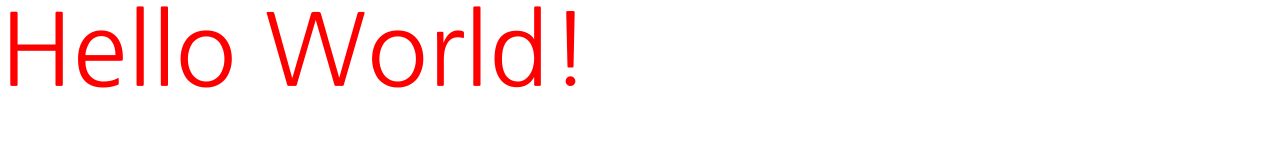
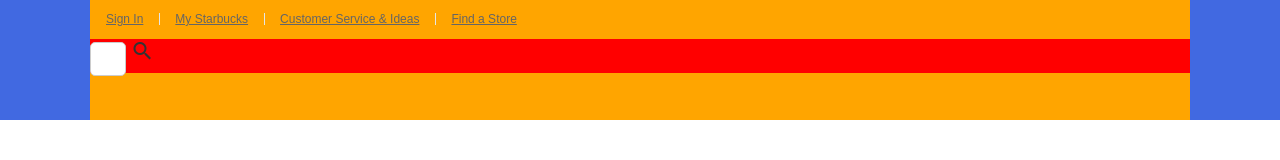
Before and after one commit to duncan1409/clone_strabucks, a plain HTML site: page index.html in a window 1280 px wide. Drawn offline with nearby package versions, Linux system fonts and the light colour scheme.

Commit message:
css작업중

```diff
--- a/css/main.css
+++ b/css/main.css
@@ -1,5 +1,93 @@
-body{
-	color:red;
-	font-size: 100px;
+body {
+	color: #333;
+	font-size: 16px;
+	font-weight: 400;
+	line-height: 1.4;
 	font-family: 'Nanum Gothic', sans-serif;
 }
+
+/* HEADER */
+header {
+	background-color: royalblue;
+}
+
+header .inner {
+	width: 1100px;
+	height: 120px;
+	margin: 0 auto;
+	position: relative;
+	background-color: orange;
+}
+
+header .logo {
+	height: 75px;
+	position: absolute;
+	top: 0;
+	bottom: 0;
+	left: 0;
+	margin: auto;
+	display: none;
+}
+
+header .sub-menu {}
+
+header .sub-menu ul.menu {
+	font-family: Arial, sans-serif;
+	display: flex;
+}
+
+header .sub-menu ul.menu li {
+	position: relative;
+}
+
+header .sub-menu ul.menu li::before {
+	content: "";
+	width: 1px;
+	height: 12px;
+	background-color: #e5e5e5;
+	position: absolute;
+	top: 0;
+	bottom: 0;
+	margin: auto 0;
+}
+
+header .sub-menu ul.menu li:first-child::before {
+	display: none;
+}
+
+header .sub-menu ul.menu li a {
+	font-size: 12px;
+	padding: 11px 16px;
+	display: block;
+	color: #656565;
+}
+
+header .sub-menu ul.menu li a:hover {
+	color: #000;
+}
+
+header .sub-menu .search {
+	background-color: red;
+	height: 34px;
+}
+
+header .sub-menu .search input {
+	width: 36px;
+	height: 34px;
+	padding: 4px 10px;
+	border: 1px solid #ccc;
+	box-sizing: border-box;
+	border-radius: 5px;
+	outline: none;
+	background-color: #fff;
+	color: #777;
+	font-size: 12px;
+	transition: width.4s;
+}
+
+header .sub-menu .search input:focus{
+	width: 190px;
+	border-color:#669900;
+}
+
+header .sub-menu .search .material-icons {}
--- a/index.html
+++ b/index.html
@@ -7,11 +7,11 @@
 	<title>Starbucks Coffee Korea </title>
 
 	<!-- SEO: Search Engine Optimization--->
-	<meta property="og:type" content="website"/>
-	<meta property="og:site_name" content="Strarbucks"/>
-	<meta property="og:title" content="Starbucks Coffee Korea"/>
-	<meta property="og:description" content="스타벅스는 세계에서 가장 큰 다국적 커피 전문점으로, 64개국에서 총 23,187개의 매점을 운영하고 있습니다."/>
-	<meta property="og:image" content="./images/starbucks_seo.jpg"/>
+	<meta property="og:type" content="website" />
+	<meta property="og:site_name" content="Strarbucks" />
+	<meta property="og:title" content="Starbucks Coffee Korea" />
+	<meta property="og:description" content="스타벅스는 세계에서 가장 큰 다국적 커피 전문점으로, 64개국에서 총 23,187개의 매점을 운영하고 있습니다." />
+	<meta property="og:image" content="./images/starbucks_seo.jpg" />
 	<meta property="og:url" content="https://starbucks.co.kr" />
 
 	<meta property="twitter:card" content="summary" />
@@ -23,12 +23,42 @@
 
 	<link rel="icon" href="./favicon.png" />
 	<link rel="stylesheet" href="https://cdn.jsdelivr.net/npm/reset-css@5.0.1/reset.min.css" />
-	<link rel="preconnect" href="https://fonts.googleapis.com"><link rel="preconnect" href="https://fonts.gstatic.com" crossorigin><link href="https://fonts.googleapis.com/css2?family=Nanum+Gothic:wght@400;700&display=swap" rel="stylesheet">
+	<link rel="preconnect" href="https://fonts.googleapis.com">
+	<link rel="preconnect" href="https://fonts.gstatic.com" crossorigin />
+	<link href="https://fonts.googleapis.com/css2?family=Nanum+Gothic:wght@400;700&display=swap" rel="stylesheet" />
+	<link rel="stylesheet" href="https://fonts.googleapis.com/icon?family=Material+Icons" />
 	<link rel="stylesheet" href="./css/main.css" />
 </head>
 
 <body>
-	Hello World!
+	<!-- HEADDER -->
+	<header>
+		<div class="inner">
+			<a href="/" class="logo">
+				<img src="./images/starbucks_logo.png" alt="STARBUCKS">
+			</a>
+			<div class="sub-menu">
+				<ul class="menu">
+					<li>
+						<a href="javascript:void(0)">Sign In</a>
+					</li>
+					<li>
+						<a href="javascript:void(0)">My Starbucks</a>
+					</li>
+					<li>
+						<a href="javascript:void(0)">Customer Service & Ideas</a>
+					</li>
+					<li>
+						<a href="javascript:void(0)">Find a Store</a>
+					</li>
+				</ul>
+				<div class="search">
+					<input type="text">
+					<div class="material-icons">search</div>
+				</div>
+			</div>
+		</div>
+	</header>
 </body>
 
 </html>
```
